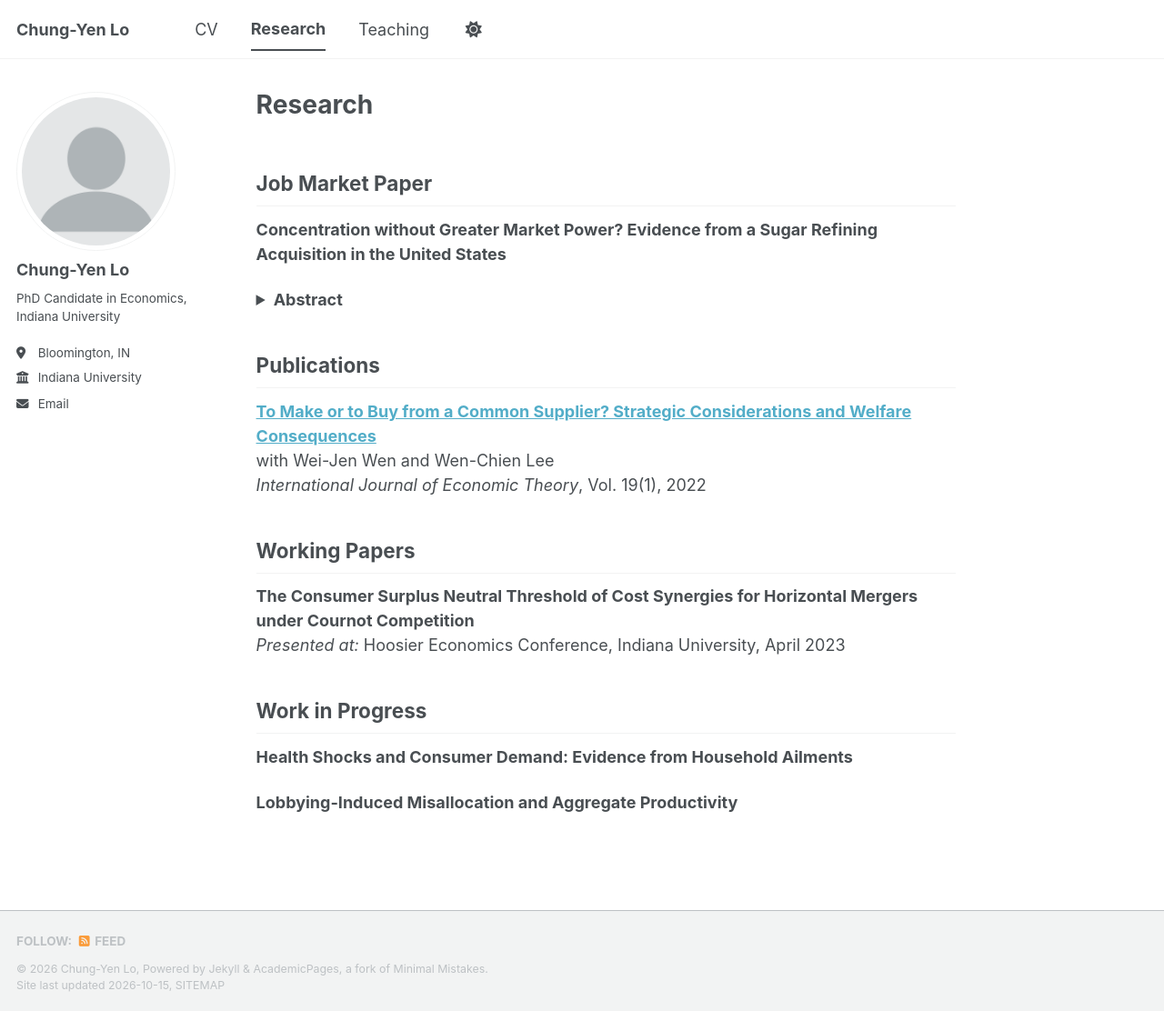
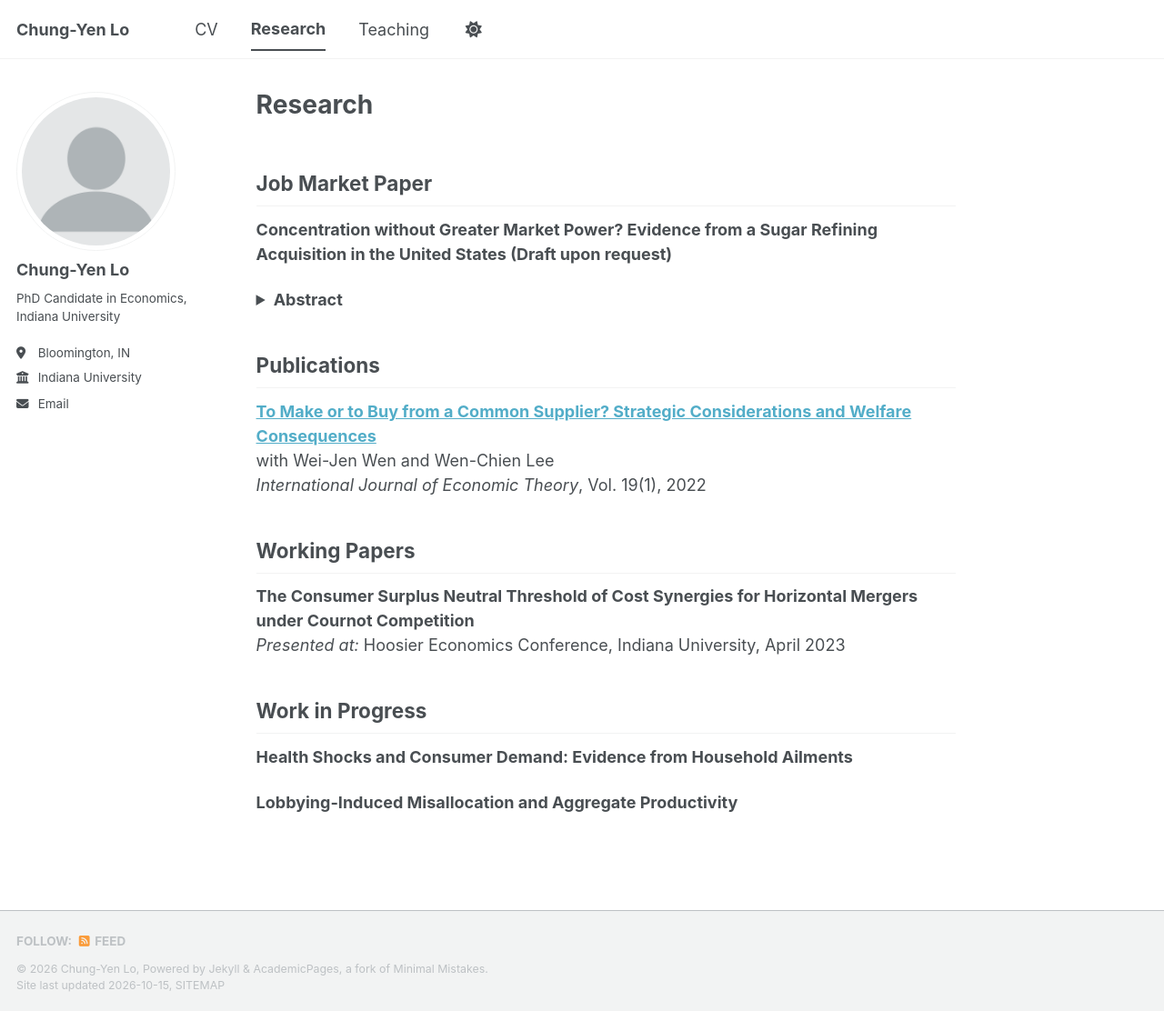
Before and after one commit to chungyenlo/chungyenlo.github.io, a Jekyll site: the page built from _pages/publications.md, in a window 1280 px wide and 1112 px high. Shown: the whole window at 91% size. Built offline with Jekyll 4.4.1, drawn with Linux system fonts in a browser that asks for light colours; a style sheet for code colours, icons or effects is not loaded.

Commit message:
Update publications.md

```diff
--- a/_pages/publications.md
+++ b/_pages/publications.md
@@ -7,7 +7,7 @@ author_profile: true
 
 ## Job Market Paper
 
-**Concentration without Greater Market Power? Evidence from a Sugar Refining Acquisition in the United States**
+**Concentration without Greater Market Power? Evidence from a Sugar Refining Acquisition in the United States (Draft upon request)**
 
 <details>
 <summary><b>Abstract</b></summary>
```
